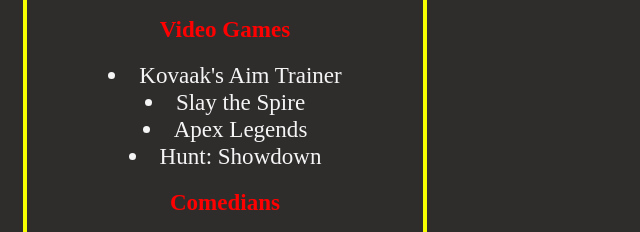
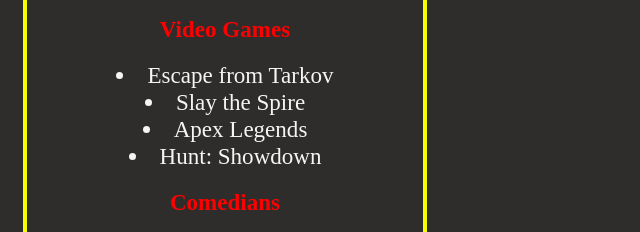
Before and after one commit to JasonHertzog/jasonhertzog.github.io, a plain HTML site: page about.html in a window 1280 px wide. Shown: the part 497-729 px from the top of the page, 415-1055 px from the left. Drawn offline with Linux system fonts and the light colour scheme.

Commit message:
Updated Favorite Games
Minor update to about.html page content.

```diff
--- a/about.html
+++ b/about.html
@@ -96,7 +96,7 @@
         <li>Ender's Game</li>
         <li>Project Hail Mary</li>
         <h2>Video Games</h2>
-        <li>Kovaak's Aim Trainer</li>
+        <li>Escape from Tarkov</li>
         <li>Slay the Spire</li>
         <li>Apex Legends</li>
         <li>Hunt: Showdown</li>
```
